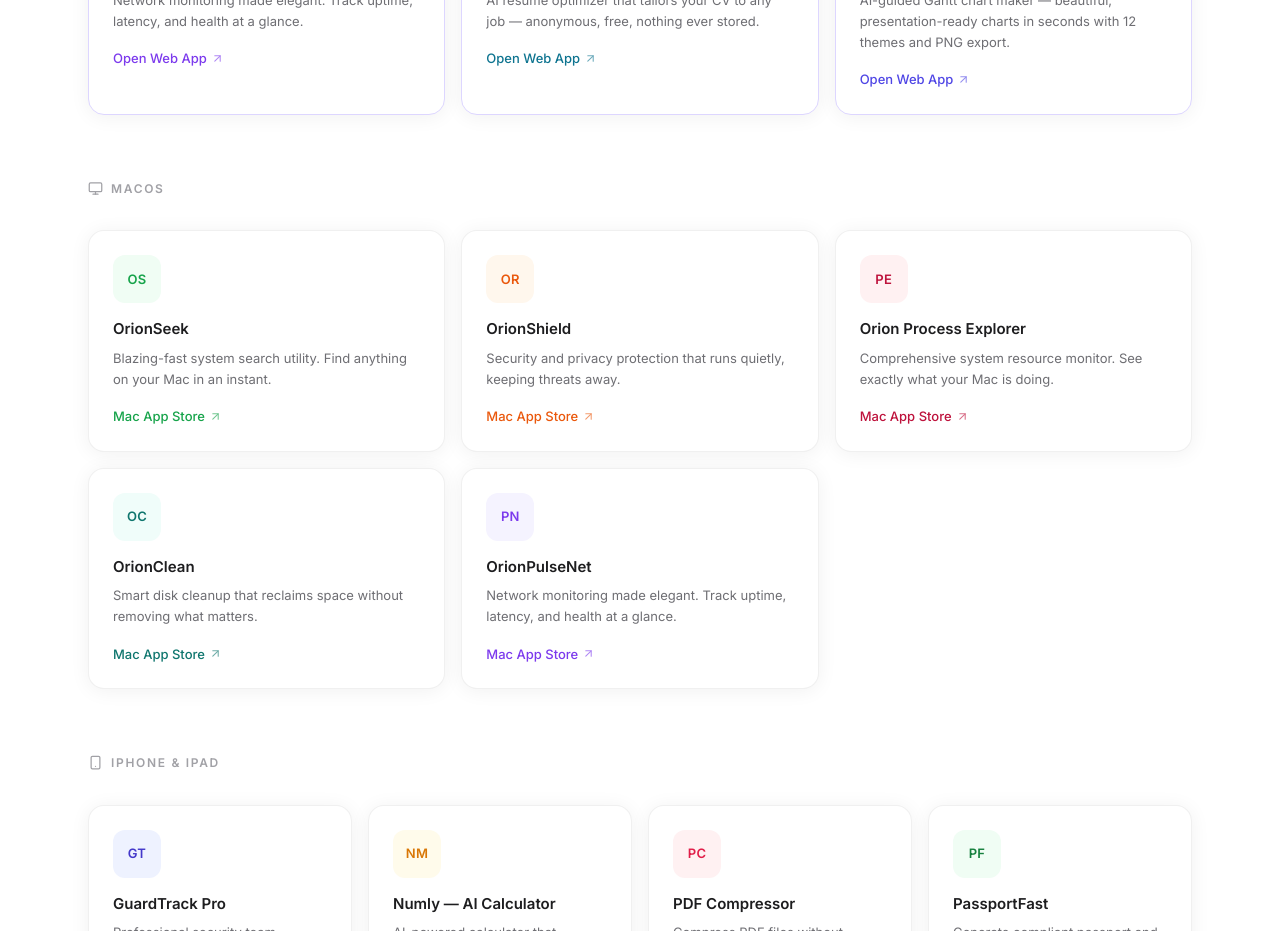
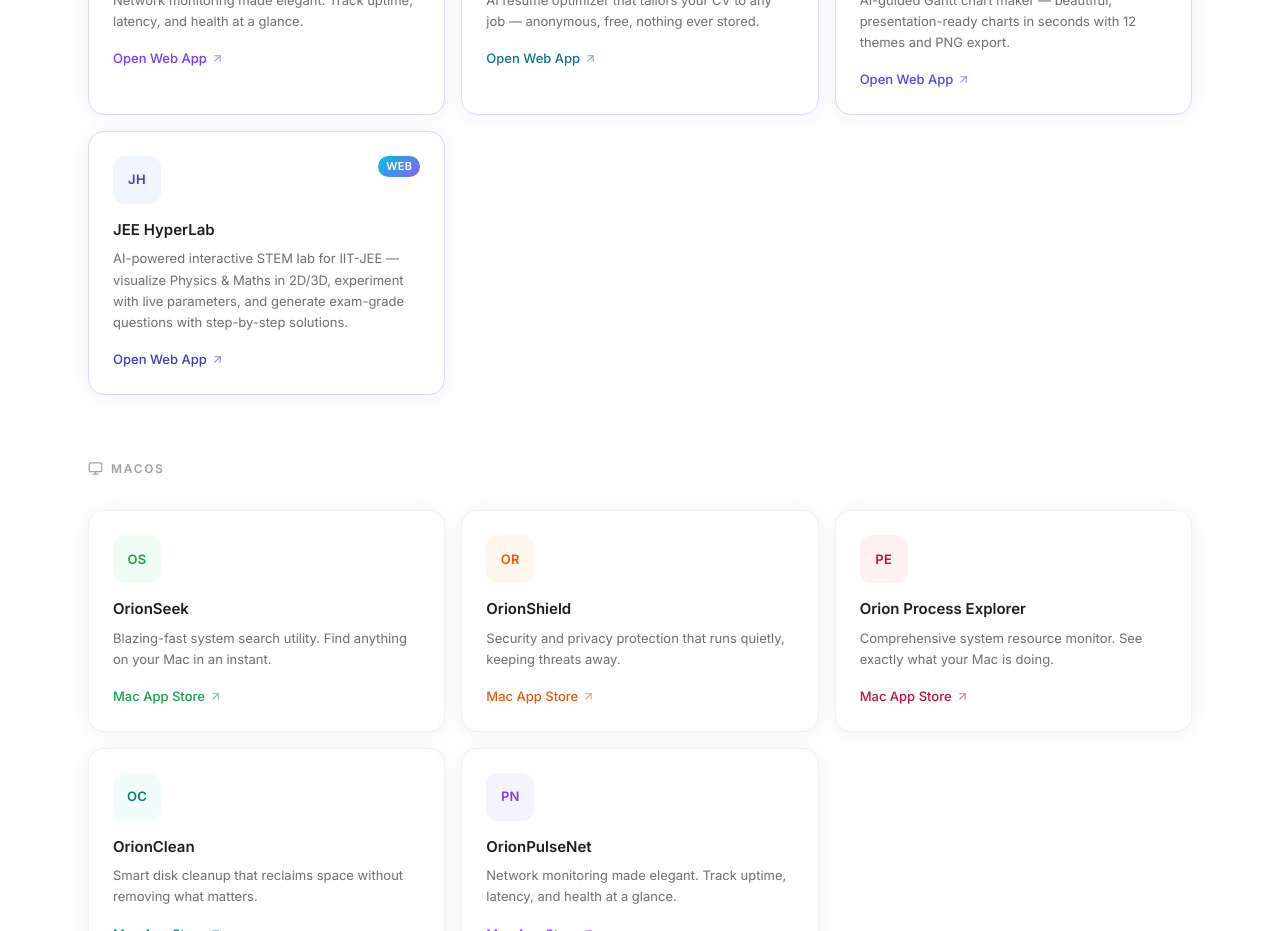
Before and after one commit to mrinalsinghraja/msrx-portal, a Next.js app: page / in a window 1280 px wide. Shown: the part 1220-2151 px from the top of the page. Built offline with nearby package versions, Linux system fonts and the light colour scheme.

Commit message:
Add JEE HyperLab as 7th web app (lab.msrx.co.in)
Co-Authored-By: Claude Opus 4.8 <noreply@anthropic.com>

```diff
--- a/app/page.tsx
+++ b/app/page.tsx
@@ -9,6 +9,7 @@ const webApps = [
   { name: "OrionPulseNet", description: "Network monitoring made elegant. Track uptime, latency, and health at a glance.", initials: "PN", bg: "#F5F3FF", fg: "#7C3AED", href: "https://pulsenet.msrx.co.in", external: true, storeLabel: "Open Web App", highlight: true },
   { name: "IncognitoCV", description: "AI resume optimizer that tailors your CV to any job — anonymous, free, nothing ever stored.", initials: "IC", bg: "#ECFEFF", fg: "#0E7490", href: "https://cv.msrx.co.in", external: true, storeLabel: "Open Web App", highlight: true },
   { name: "Easy-Peasy Gantt", description: "AI-guided Gantt chart maker — beautiful, presentation-ready charts in seconds with 12 themes and PNG export.", initials: "EG", bg: "#EEF2FF", fg: "#4F46E5", href: "https://gantt.msrx.co.in", external: true, storeLabel: "Open Web App", highlight: true },
+  { name: "JEE HyperLab", description: "AI-powered interactive STEM lab for IIT-JEE — visualize Physics & Maths in 2D/3D, experiment with live parameters, and generate exam-grade questions with step-by-step solutions.", initials: "JH", bg: "#EFF6FF", fg: "#4338CA", href: "https://lab.msrx.co.in", external: true, storeLabel: "Open Web App", highlight: true },
 ];
 
 const macApps = [
```
